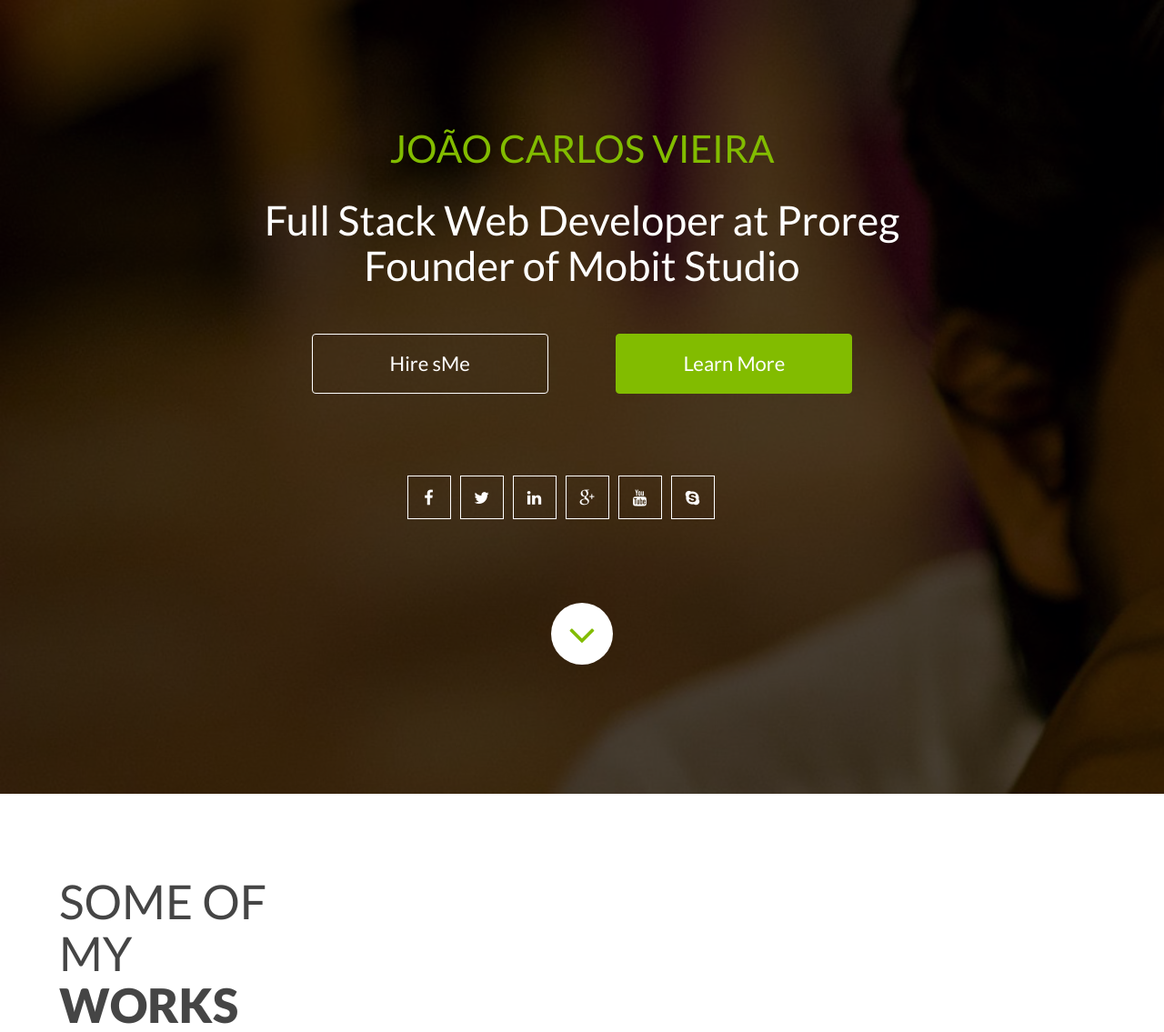
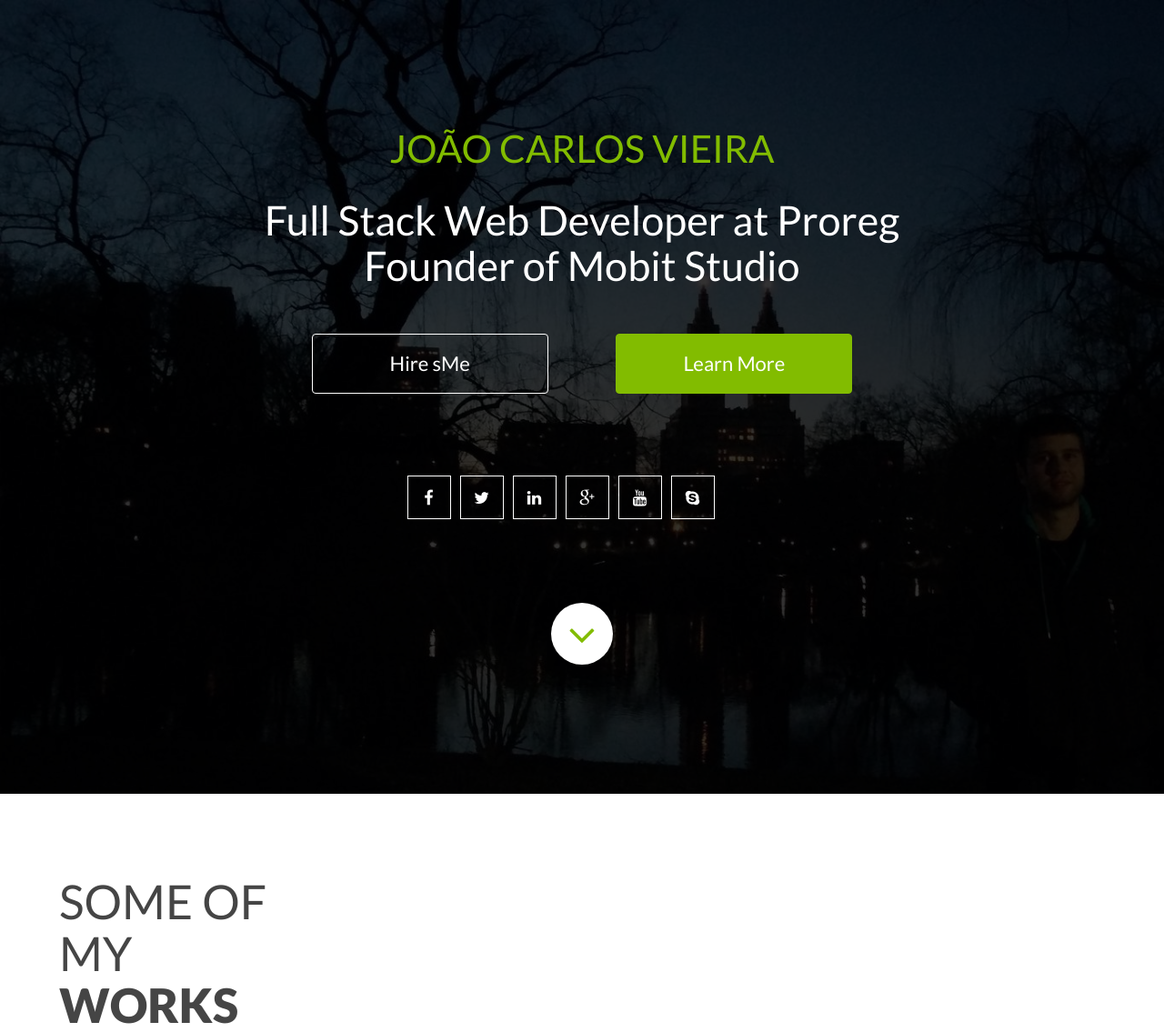
Before and after one commit to joaocv3/personal, a PHP site: page /index.html in a window 1280 px wide. Shown: the top 1135 px of the page at 91% size. Run offline with PHP 8.4, Linux system fonts and the light colour scheme; some libraries are stand-ins or nearby versions.

Commit message:
chore: Update banner background

```diff
--- a/assets/css/main.css
+++ b/assets/css/main.css
@@ -144,7 +144,7 @@ img {
   color: #ffffff;
 }
 #header:before {
-  background: rgba(1, 0, 2, 0.7);
+  background: rgba(1, 0, 2, 0.8);
   position: absolute;
   width: 100%;
   height: 100%;
```
Also changed, not shown: assets/img/backgrounds/banner.jpg.
